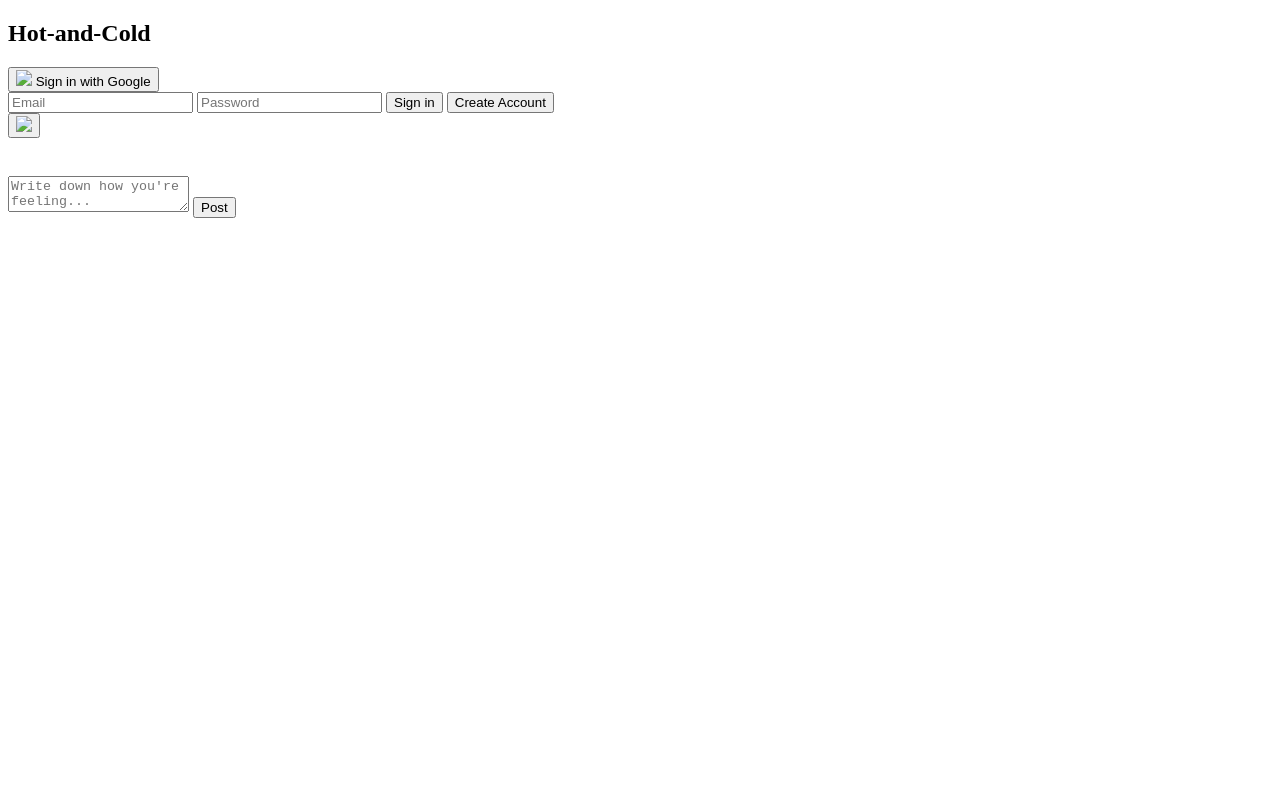
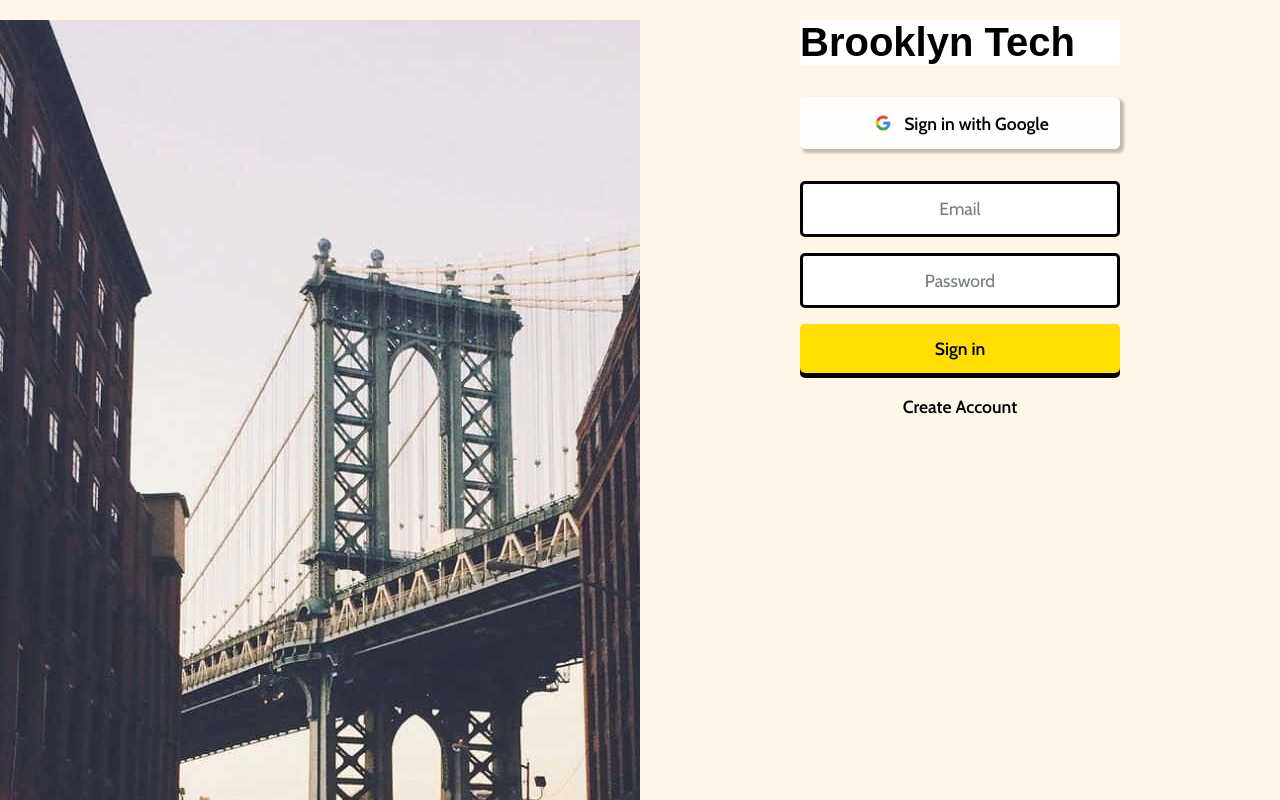
Before and after one commit to DhundupR/Tech-Ticketing-App-Proj, a plain HTML site: page index.html in a window 1280 px wide. Drawn offline with nearby package versions, Linux system fonts and the light colour scheme; a web font is replaced by a local one.

Commit message:
Basic Ui Finished

```diff
--- a/index.css
+++ b/index.css
@@ -0,0 +1,315 @@
+:root {
+    --primary-color: #FFDE00;
+    --primary-light-color: #FFE769;
+    --secondary-color: #FFE4BA;
+    --secondary-light-color: #FFF6E8;
+    --post-color: #62EEA8;
+    --delete-color: #FF9F9F;
+    --light-color: #FFFEFC;
+    --grey-color: #747E79;
+    --dark-color: #000000;
+
+    --primary-font: 'Cabin', sans-serif;
+    --seconday-font: 'Calistoga', sans-serif;
+
+    --border-width: 3px;
+    --element-border-radius: 5px;
+
+    --button-height: 5px;
+
+    --small-button-height: 2px;
+
+    --element-padding: 0.8em;
+
+    --maximum-width: 320px;
+}
+
+
+.split {
+    height: 100%;
+    width:50%;
+    position: fixed;
+    z-index: 1;
+    top: 0;
+    overflow-x: hidden;
+    padding-top: 20px;
+
+}
+
+.left {
+    left:0;
+}
+
+.right {
+    right:0;
+}
+
+.center {
+
+    text-align: center;
+    top:50%;
+}
+
+html, body {
+    margin: 0;
+    padding: 0;
+    font-size: 16px;
+}
+
+body {
+    color: var(--dark-color);
+    background-color: var(--secondary-light-color);
+    font-family: var(--primary-font);
+}
+
+/* === Typography === */
+
+h1, h2 {
+    margin: 0;
+}
+
+h2 {
+    font-weight: 500;
+}
+
+.app-title {
+    font-family: var(--seconday-font);
+    font-size: 2.5em;
+    text-align: center;
+}
+
+/* === Sections === */
+
+section {
+    margin: 3em 0;
+}
+
+.auth-fields-and-buttons {
+    display: flex;
+    flex-direction: column;
+    gap: 1em;
+}
+
+* /*=== User Section === */
+
+.user-section {
+    display: flex;
+    flex-direction: column;
+    align-items: center;
+    gap: 0.8em;
+}
+
+.user-section img {
+    width: 3.75em;
+    height: 3.75em;
+    border-radius: 100%;
+    border: var(--border-width) solid var(--dark-color);
+}
+
+.user-section h2 {
+    font-size: 1.2em;
+}
+
+
+/* === Nav === */
+
+nav {
+    margin: 0.6em 0;
+    width: 100%;
+    display: flex;
+    justify-content: flex-end;
+}
+
+.user-section {
+    display: flex;
+    flex-direction: column;
+    align-items: center;
+    gap: 0.8em;
+}
+
+.user-section img {
+    width: 3.75em;
+    height: 3.75em;
+    border-radius: 100%;
+    border: var(--border-width) solid var(--dark-color);
+}
+
+.user-section h2 {
+    font-size: 1.2em;
+}
+/* === Structure === */
+.contain {
+    margin: 0 auto;
+    display: flex;
+    width: 100%;
+    background-color: white;
+    text-align: center;
+}
+.container {
+    max-width: var(--maximum-width);
+    margin: 0 auto;
+    display: flex;
+    flex-direction: column;
+    width: 100%;
+}
+
+#logged-out-view .container {
+    gap: 2em;
+}
+
+/* === Common for elements === */
+
+
+input, button, textarea {
+    font-family: inherit;
+    padding: var(--element-padding);
+    border-radius: var(--element-border-radius);
+    width: 100%;
+    box-sizing: border-box;
+ }
+
+
+ input, button {
+    font-size: 1.1em;
+    text-align: center;
+    border: var(--border-width) solid var(--dark-color);
+ }
+
+
+ input:focus, button:focus, textarea:focus {
+    outline: none;
+ }
+
+/* this is for the user profile */
+.app-container {
+    display: flex;
+    flex-direction: column;
+    gap: 3em;
+}
+
+/* === Input fields === */
+textarea {
+    font-size: 1em;
+    border: 0;
+    box-shadow: 3px 3px 3px 1px rgba(0, 0, 0, .25);
+    resize: none;
+    height: 6em;
+ }
+
+
+ textarea::placeholder { /* Chrome, Firefox, Opera, Safari 10.1+ */
+    color: var(--grey-color);
+    opacity: 1; /* Firefox */
+ }
+
+
+ textarea:-ms-input-placeholder { /* Internet Explorer 10-11 */
+    color: var(--grey-color);
+ }
+
+ textarea::-ms-input-placeholder { /* Microsoft Edge */
+    color: var(--grey-color);
+ }
+
+
+
+input {
+    font-weight: 300;
+}
+
+input::placeholder { /* Chrome, Firefox, Opera, Safari 10.1+ */
+    color: var(--grey-color);
+    opacity: 1; /* Firefox */
+}
+
+input:-ms-input-placeholder { /* Internet Explorer 10-11 */
+    color: var(--grey-color);
+}
+
+input::-ms-input-placeholder { /* Microsoft Edge */
+    color: var(--grey-color);
+}
+
+/* === Buttons === */
+
+button {
+    font-weight: 600;
+    width: 100%;
+    border:none;
+}
+
+button:hover {
+    cursor: pointer;
+}
+
+.primary-btn {
+    background-color: var(--primary-color);
+    box-shadow: 0px var(--button-height) 0px 0px var(--dark-color);
+    position: relative;
+}
+
+.primary-btn:hover {
+    top: var(--button-height);
+    box-shadow: none;
+}
+
+.secondary-btn {
+    padding: 0.4em;
+    background-color: transparent;
+}
+
+.secondary-btn:hover {
+    color: var(--light-color);
+    background-color: var(--dark-color);
+}
+
+.provider-btn {
+    color: var(--dark-color);
+    background-color: var(--light-color);
+    display: flex;
+    justify-content: center;
+    align-items: center;
+    gap: 0.5em;
+    border: 0;
+    box-shadow: 3px 3px 3px 1px rgba(0, 0, 0, .25);
+}
+
+.provider-btn:hover {
+    transition: all 0.2s ease;
+    box-shadow: 0px 0px 0px 0px rgba(0, 0, 0, .25);
+}
+
+.google-btn-logo {
+    width: 1.375em;
+}
+
+/*
+classes to make the sign out buttons work
+*/
+
+.icon-img-btn {
+    width: 1.875em;
+}
+
+.icon-img-btn:hover {
+    filter: invert(0.5);
+}
+/* === IDs === */
+
+#logged-out-view {
+    display: none;
+}
+
+#logged-in-view {
+    display: none;
+}
+/* === Post Section === */
+
+
+.post-section {
+    display: flex;
+    flex-direction: column;
+    gap: 1em;
+ }
+
+/*  credit:coursera */
--- a/index.html
+++ b/index.html
@@ -12,13 +12,27 @@
 
     <body>
         <section id="logged-out-view">
+
+            <div class="split left">
+
+                <img src="mainImage.jpg">
+
+
+
+            </div>
+
+
+            <div class="split right">
+                <div class="center">
+
+
                     <div class="container">
-
-                <h1 class="app-title">Hot-and-Cold</h1>
-
+                        <div class="contain">
+                            <h1 class="app-title">Brooklyn Tech</h1>
+                        </div>
                         <div class="provider-buttons">
                             <button id="sign-in-with-google-btn" class="provider-btn">
-                        <img src="assets/providers/google.png" class="google-btn-logo">
+                                <img src="google.png" class="google-btn-logo">
                                 Sign in with Google
                             </button>
                         </div>
@@ -31,16 +45,23 @@
                             <button id="create-account-btn" class="secondary-btn">Create Account</button>
                         </div>
                     </div>
+
+                </div>
+
+            </div>
         </section>
+
+
+
+
+
 
         <section id="logged-in-view">
             <div class="container">
-
-
                 <!-- log out button-->
                 <nav>
                     <button id="sign-out-btn" class="icon-btn">
-                        <img src="assets/icons/logOut.jpg" class="icon-img-btn">
+                        <img src="logOut.jpg" class="icon-img-btn">
                     </button>
                 </nav>
 
--- a/index.js
+++ b/index.js
@@ -22,3 +22,66 @@
   // Initialize Firebase
   const app = initializeApp(firebaseConfig);
   const analytics = getAnalytics(app);
+
+
+  console.log(app)
+
+  /* == UI - Elements == */
+
+const viewLoggedOut = document.getElementById("logged-out-view")
+const viewLoggedIn = document.getElementById("logged-in-view")
+
+const signInWithGoogleButtonEl = document.getElementById("sign-in-with-google-btn")
+
+const emailInputEl = document.getElementById("email-input")
+const passwordInputEl = document.getElementById("password-input")
+
+const signInButtonEl = document.getElementById("sign-in-btn")
+const createAccountButtonEl = document.getElementById("create-account-btn")
+
+/* == UI - Event Listeners == */
+
+signInWithGoogleButtonEl.addEventListener("click", authSignInWithGoogle)
+
+signInButtonEl.addEventListener("click", authSignInWithEmail)
+createAccountButtonEl.addEventListener("click", authCreateAccountWithEmail)
+
+/* === Main Code === */
+
+showLoggedOutView()
+
+/* === Functions === */
+
+/* = Functions - Firebase - Authentication = */
+
+function authSignInWithGoogle() {
+    console.log("Sign in with Google")
+}
+
+function authSignInWithEmail() {
+    console.log("Sign in with email and password")
+}
+
+function authCreateAccountWithEmail() {
+    console.log("Sign up with email and password")
+}
+
+/* == Functions - UI Functions == */
+
+function showLoggedOutView() {
+    hideElement(viewLoggedIn)
+    showElement(viewLoggedOut)
+}
+
+function showLoggedInView() {
+    hideElement(viewLoggedOut)
+    showElement(viewLoggedIn)
+}
+
+function showElement(element) {
+    element.style.display = "flex"
+}
+
+function hideElement(element) {
+    element.style.display = "none"
+}
```
Also changed, not shown: google.png (added), logOut.jpg (added), mainImage.jpg (added). Lines whose indentation alone changed are shown as unchanged.
